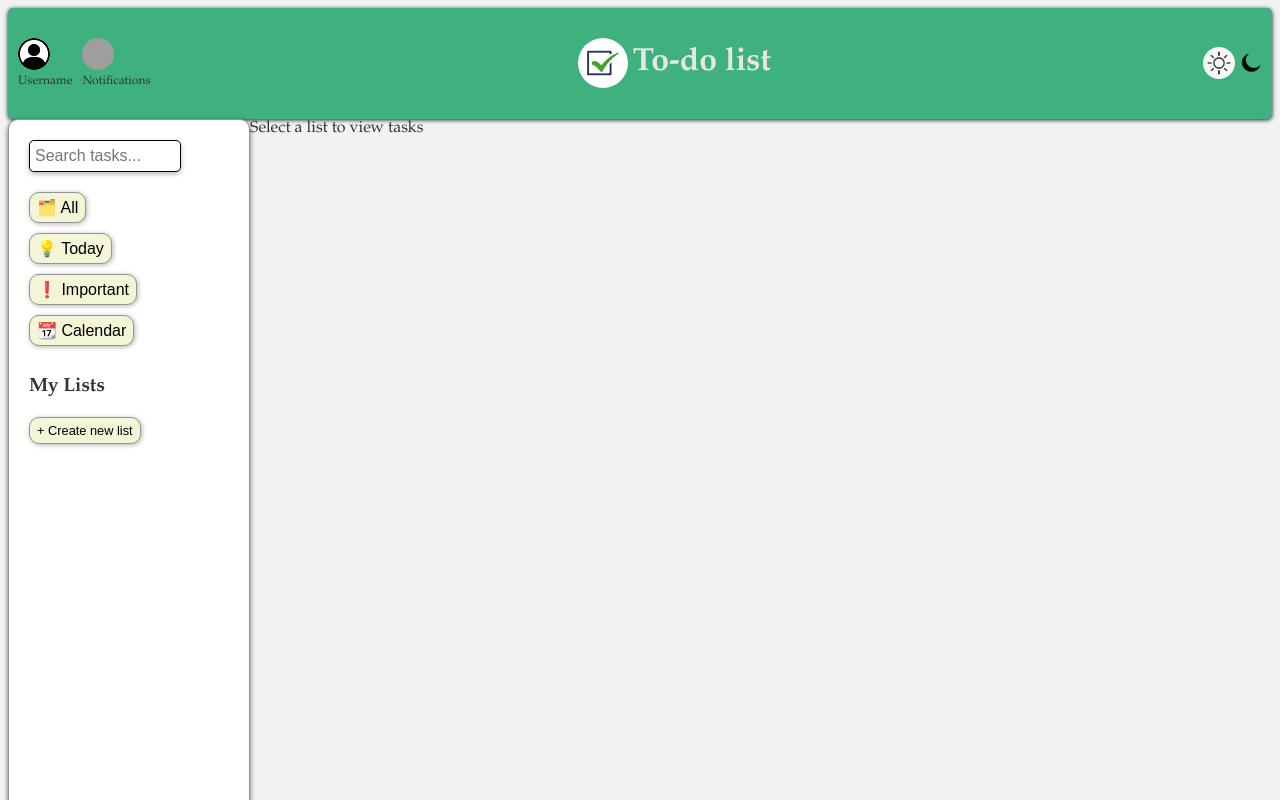
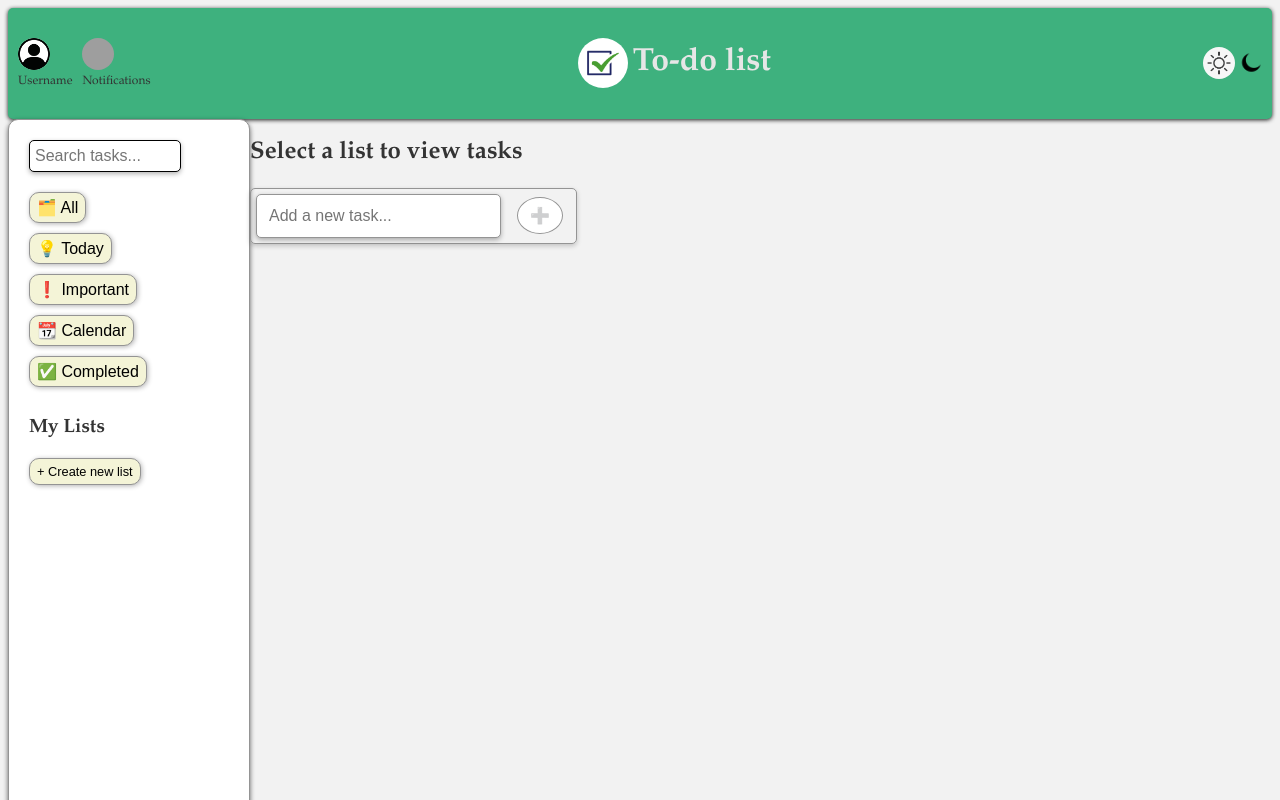
Before and after one commit to eirikbe01/todo_list_app, a React (Vite) app in the folder todo_list/: page / in a window 1280 px wide. Shown: the top 800 px of the page. Built offline with nearby package versions, Linux system fonts and the light colour scheme; grey boxes are pictures that could not be loaded.

Commit message:
:sparkles: Two modes: Categories and Lists. You can add tasks to list but not categories. Categories at the moment are Important and Completed. Next is adding due dates and deleting tasks.

```diff
--- a/todo_list/src/components/Body/NewTodoList.jsx
+++ b/todo_list/src/components/Body/NewTodoList.jsx
@@ -18,9 +18,14 @@ function NewTodoList() {
     // State to hold the list of user-created lists
     const [myLists, setMyLists] = useState([]);
     // State for selecting lists to add tasks to
-    const [selectedList, setSelectedList] = useState(null);
+    //const [selectedList, setSelectedList] = useState(null);
     // State for modal to create new lists
     const [isModalOpen, setIsModalOpen] = useState(false);
+
+    const [selectedView, setSelectedView] = useState({
+        type: "list",
+        id: null
+    })
 
 
     {/* FUNCTIONS */}
@@ -28,19 +33,24 @@ function NewTodoList() {
     function handleCreateNewList( { name, emoji }) {
         // Create a new list object
         const newList = {
-            id: Date.now(),
+            id: uuidv4(),
             name: name,
             emoji: emoji,
             tasks: []
         };
+        // Add the new list to the array of user-created lists
         setMyLists(prev => [...prev, newList]);
-        setSelectedList(newList);
+
+        // Set the selected view to the new list
+        setSelectedView({type: "list", listId: newList.id});
+
+        // Close the modal
         setIsModalOpen(false);
     }
 
     {/* Function to add new tasks to selected list */}
     function handleAddTask(taskName) {
-        if (taskName.trim === "" || !selectedList) return;
+        if (taskName.trim === "" || selectedView.type !== "list") return;
 
         // Create a new task object
         const newTaskObj = {
@@ -50,6 +60,8 @@ function NewTodoList() {
             important: false
         };
 
+        // Find the selected list
+        const selectedList = myLists.find(list => list.id === selectedView.listId);
         // Create an updated list with the new task
         const updatedList = {
             ...selectedList, tasks: [...selectedList.tasks, newTaskObj]
@@ -61,55 +73,18 @@ function NewTodoList() {
                 list.id === selectedList.id ? updatedList : list
             )
         );
-        // Update the selected list
-        setSelectedList(updatedList);
-
     }
 
 
-    {/* Function to toggle the completed state of a task */}
-    function handleToggleCompleted(taskId) {
-        // Create a new copy of the task from the selected list
-        // change the "completed" property of the task to true
-
-        const updatedTasks = selectedList.tasks.map(task =>
-            task.id === taskId ? { ...task, completed: !task.completed } : task
-        );
-
-        // and update the selected list
-        const updatedList = { ...selectedList, tasks: updatedTasks };
-        setSelectedList(updatedList);
-        setMyLists(prevLists =>
-            prevLists.map(list =>
-                list === selectedList ? updatedList : list
-            )
-        );
-        return <></>
-    }
-
-    {/* Function to toggle the important state of a task */}
-    function handleToggleImportant(taskId) {
-        // Create a new copy of the task from the selected list
-        // change the "important" property of the task to true
-        const updatedTasks = selectedList.tasks.map(task =>
-            task.id === taskId ? {...task, important: !task.important } : task
-        );
-
-
-
-        // and update the selected list
-        const updatedList = {...selectedList, tasks: updatedTasks };
-        setSelectedList(updatedList);
-        setMyLists(prevLists =>
-            prevLists.map(list =>
-                list === selectedList ? updatedList : list
-            )
-        );
-    }
-
     {/* Function to toggle flags (important, completed) */}
     function toggleTask(taskId, field) {
-        if (!selectedList) return;
+        // If the selected view is not a list, return nothing
+        if (selectedView.type !== "list") return;
+
+        // Get the selected list
+        const selectedList = myLists.find(list => list.id === selectedView.listId);
+
+        // Update the task objects and the selected list in view
         const updatedTasks = selectedList.tasks.map(task =>
             task.id === taskId ? { ...task, [field]: !task[field] } : task
         );
@@ -121,8 +96,6 @@ function NewTodoList() {
                 list.id === updatedList.id ? updatedList : list
             )
         );
-        // Update the selected list
-        setSelectedList(updatedList);
     }
 
     return(
@@ -131,14 +104,20 @@ function NewTodoList() {
             {/* Left side-bar */}
             <Sidebar
                 lists={myLists}
-                onSelectList={setSelectedList}
+                selectedView={selectedView}
+                onSelectList={listId =>
+                    setSelectedView({ type: "list", listId })
+                }
+                onSelectCategory={key =>
+                    setSelectedView({ type: "category", key })
+                }
                 onCreateList={() => setIsModalOpen(true)}
-                selectedId={selectedList ? selectedList.id : null}
             />
 
             {/* Main body */}
             <TaskArea
-                list={selectedList}
+                lists={myLists}
+                selectedView={selectedView}
                 onAddTask={handleAddTask}
                 onToggleComplete={id => toggleTask(id, "completed")}
                 onToggleImportant={id => toggleTask(id, "important")}
--- a/todo_list/src/components/Body/Sidebar/Sidebar.jsx
+++ b/todo_list/src/components/Body/Sidebar/Sidebar.jsx
@@ -8,7 +8,16 @@ import React from 'react';
 import styles from './Sidebar.module.css';
 
 
-function Sidebar( { lists, onSelectList, onCreateList, selectedId}) {
+function Sidebar( { lists, selectedView, onSelectList, onSelectCategory, onCreateList }) {
+
+    // used to highlight the selected list / category
+    const isListSelected = id => {
+        selectedView.type === 'list' && selectedView.id === id;
+    }
+    const isCategorySelected = key => {
+        selectedView.type === 'category' && selectedView.key === key;
+    }
+
     return (
         <div className={styles.leftSidebar}>
             <input
@@ -18,10 +27,33 @@ function Sidebar( { lists, onSelectList, onCreateList, selectedId}) {
             />
 
             <div className={styles.categoryBtns}>
-                <button className={styles.categoryBtn}>🗂️ All</button><br/>
+                <button
+                    className={styles.categoryBtn}
+                    onClick={() => onSelectCategory('all')}
+                >
+                    🗂️ All
+                </button><br/>
+
+
                 <button className={styles.categoryBtn}>💡 Today</button><br/>
-                <button className={styles.categoryBtn}>❗️ Important</button><br/>
-                <button className={styles.categoryBtn}>📆 Calendar</button>
+
+                <button
+                    className={styles.categoryBtn}
+                    onClick={() => onSelectCategory('important')}
+                >
+                    ❗️ Important
+                </button><br/>
+
+                <button className={styles.categoryBtn}>📆 Calendar</button><br/>
+
+
+                <button
+                    className={styles.categoryBtn}
+                    onClick={() => onSelectCategory('completed')}
+                >
+                    ✅ Completed
+
+                </button>
             </div>
 
             <div className={styles.myListsBtns}>
@@ -36,7 +68,7 @@ function Sidebar( { lists, onSelectList, onCreateList, selectedId}) {
                 <button
                     key={list.id}
                     className={styles.myListsBtns}
-                    onClick={() => onSelectList(list)}
+                    onClick={() => onSelectList(list.id)}
                 >
                     {list.emoji} {list.name}
                 </button>
--- a/todo_list/src/components/Body/TaskArea/TaskArea.jsx
+++ b/todo_list/src/components/Body/TaskArea/TaskArea.jsx
@@ -6,18 +6,55 @@ import TaskList from '../TaskList/TaskList.jsx';
 
 { /* Displays the main body (or middle part) of the page */ }
 { /* Aka displays: The List title, the add task field, and the different tasks in the list */ }
-function TaskArea( { list, onAddTask, onToggleComplete, onToggleImportant } ) {
+function TaskArea( { lists, selectedView, onAddTask, onToggleComplete, onToggleImportant } ) {
 
-    {if (!list) return <div className={styles.emptyList}>Select a list to view tasks</div>}
+
+    // Derive the tasks and title from the list selected by selectedView
+    let tasks = [];
+    let title = "";
+
+    if (selectedView.type === "list") {
+        const list = lists.find(list => list.id === selectedView.listId);
+        tasks = list ? list.tasks : [];
+        title = list ? `${list.emoji} ${list.name}` : "Select a list to view tasks";
+    } else {
+        // Flatten the tasks array
+        const allTasks = lists.flatMap(list => list.tasks);
+        switch (selectedView.key) {
+            case "all":
+                tasks = allTasks;
+                title = "🗂️ All Tasks";
+                break;
+            case "today":
+                //tasks = allTasks.filter(task => task.dueDate === ?);
+                title = "💡 Today's Tasks";
+            case "important":
+                tasks = allTasks.filter(task => task.important);
+                title = "❗️ Important Tasks";
+                break;
+            case "completed":
+                tasks = allTasks.filter(task => task.completed);
+                title = "✅ Completed Tasks";
+                break;
+            default:
+                tasks = [];
+                title = "";
+        }
+    }
+
 
     return(
         <div className={styles.taskAreaContainer}>
-            <h2 className={styles.listTitle}>{list.emoji} {list.name}</h2>
-            <TaskInput
-                onAddTask={onAddTask}
-            />
+            <h2 className={styles.listTitle}>{title}</h2>
+            {/* Only allows adding when viewing a single list */}
+            {selectedView.type === "list" && (
+                <TaskInput
+                    onAddTask={onAddTask}
+                />
+            )}
+
             <TaskList
-                tasks={list.tasks}
+                tasks={tasks}
                 onToggleComplete={onToggleComplete}
                 onToggleImportant={onToggleImportant}
             />
--- a/todo_list/src/components/Body/TodoList.jsx
+++ b/todo_list/src/components/Body/TodoList.jsx
@@ -133,6 +133,7 @@ function TodoList() {
                     <button>💡Today</button><br/>
                     <button>❗️Important</button><br/>
                     <button>📆Calendar</button>
+                    <button>✅Completed</button>
                 </div>
 
                 {/* User-created list section in left side-bar */}
```
